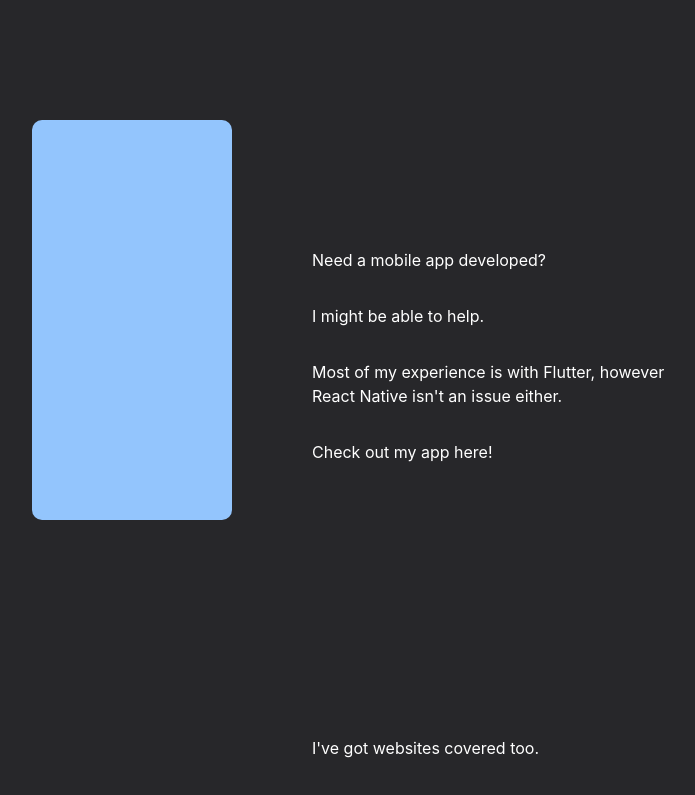
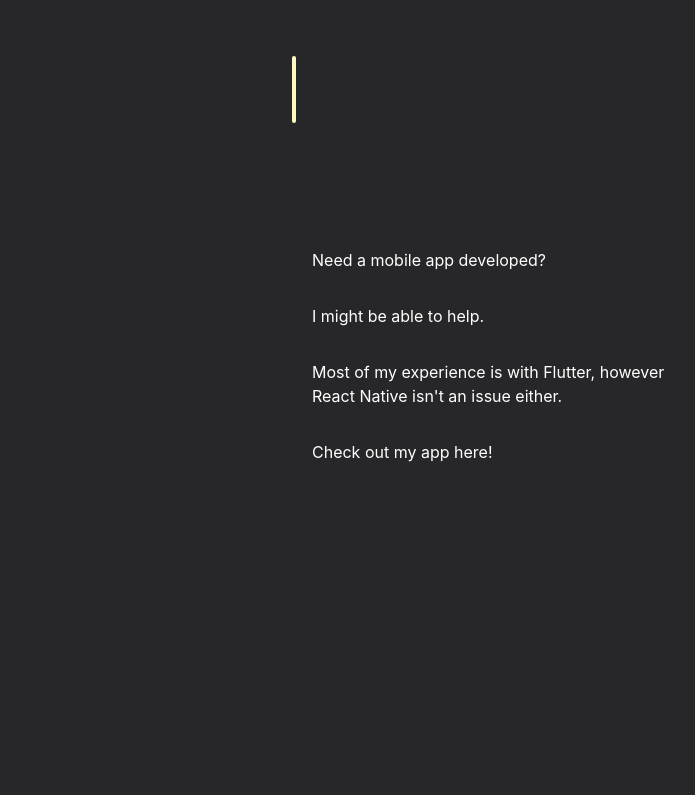
Before and after one commit to ottoohey/oliver-toohey-website-2.0, a React (Create React App) app: page / in a window 1280 px wide. Shown: the part 1000-1795 px from the top of the page, without its empty margins (344-1039 px from the left). Built offline with nearby package versions, Linux system fonts and the light colour scheme; a web font is replaced by a local one.

Commit message:
Home screen nearly done

```diff
--- a/src/App.css
+++ b/src/App.css
@@ -57,6 +57,13 @@
   color: white;
 }
 
+.starter-square {
+  border-radius: 10px;
+  height: 50pt;
+  width: 3pt;
+  transition: all 200ms ease;
+}
+
 .phone-screen {
   border-radius: 10px;
   height: 300pt;
@@ -72,3 +79,26 @@
   min-width: 400pt;
   transition: all 200ms ease;
 }
+
+.cloud-stack {
+  border-radius: 10px;
+  height: 200pt;
+  width: 200pt;
+  min-width: 200pt;
+  transition: all 200ms ease;
+}
+
+.automation-clock {
+  border-radius: 100%;
+  height: 200pt;
+  width: 200pt;
+  min-width: 200pt;
+  transition: all 200ms ease;
+}
+
+.clock-off {
+  border-radius: 100%;
+  height: 0;
+  width: 0;
+  transition: all 200ms ease;
+}
--- a/src/App.js
+++ b/src/App.js
@@ -3,11 +3,17 @@ import { useSpring, animated, easings } from "@react-spring/web";
 import React, { useRef, useEffect } from "react";
 import { useSelector, useDispatch } from "react-redux";
 import { transition } from "./features/opacity/opacitySlice.js";
-import { position } from "./features/homescreenAnimation/homescreenAnimationSlice.js";
+import {
+  position,
+  padding,
+} from "./features/homescreenAnimation/homescreenAnimationSlice.js";
 
 function App() {
   const opacityArray = useSelector((state) => state.opacity.value);
-  const fixedPosition = useSelector((state) => state.fixedPosition.value);
+  const fixedPosition = useSelector((state) => state.homescreen.value);
+  const paddingEnabled = useSelector(
+    (state) => state.homescreen.paddingEnabled
+  );
   const dispatch = useDispatch();
 
   const breathingConfig = {
@@ -120,10 +126,28 @@ function App() {
     const webDescElementRelativePostition =
       webDescElementDistanceToTop - scrollPosition;
 
+    const cloudDescElement = document.getElementById("cloudDescElement");
+    const cloudDescElementDistanceToTop =
+      window.pageYOffset + cloudDescElement.getBoundingClientRect().top;
+    const cloudDescElementRelativePostition =
+      cloudDescElementDistanceToTop - scrollPosition;
+
+    const automationDescElement = document.getElementById(
+      "automationDescElement"
+    );
+    const automationDescElementDistanceToTop =
+      window.pageYOffset + automationDescElement.getBoundingClientRect().top;
+    const automationDescElementRelativePostition =
+      automationDescElementDistanceToTop - scrollPosition;
+
+    console.log(automationDescElementRelativePostition);
+
     dispatch(
       position([
         mobDescElementRelativePostition,
         webDescElementRelativePostition,
+        cloudDescElementRelativePostition,
+        automationDescElementRelativePostition,
       ])
     );
   };
@@ -138,11 +162,70 @@ function App() {
 
   const morphShape = () => {
     if (fixedPosition[0]) {
+      morph(0);
       return "phone-screen fixed top-32 pointer-events-none bg-green-300";
     } else if (fixedPosition[1]) {
+      morph(1);
       return "laptop-screen fixed top-32 pointer-events-none bg-green-300";
+    } else if (fixedPosition[2]) {
+      morph(2);
+      return "cloud-stack fixed top-32 pointer-events-none bg-green-300";
+    } else if (fixedPosition[3]) {
+      morph(3);
+      return "automation-clock fixed top-32 pointer-events-none bg-green-300";
+    } else if (fixedPosition[4]) {
+      morph();
+      return "clock-off fixed top-32 pointer-events-none bg-green-300";
     } else {
-      return "phone-screen relative top-32 pointer-events-none bg-blue-300";
+      morph();
+      return "starter-square relative top-32 pointer-events-none bg-yellow-100";
+    }
+  };
+
+  const [morphSpring, morphApi] = useSpring(() => ({
+    xys: [0, 0, 1],
+    config: { mass: 1, tension: 0, friction: 5 },
+  }));
+
+  const trans = (x, y, s) =>
+    `perspective(600px) rotateX(${x}deg) rotateY(${y}deg) scale(${s})`;
+
+  const morph = (index) => {
+    switch (index) {
+      case 0:
+        morphApi.start({
+          to: {
+            xys: [0, 5, 1],
+          },
+        });
+        break;
+      case 1:
+        morphApi.start({
+          to: {
+            xys: [0, 10, 1],
+          },
+        });
+        break;
+      case 2:
+        morphApi.start({
+          to: {
+            xys: [80, 0, 1],
+          },
+        });
+        break;
+      case 3:
+        morphApi.start({
+          to: {
+            xys: [0, 0, 1],
+          },
+        });
+        break;
+      default:
+        morphApi.start({
+          to: {
+            xys: [0, 0, 1],
+          },
+        });
     }
   };
 
@@ -272,7 +355,8 @@ function App() {
       </div>
       <div className="fixed mx-auto inset-x-0 top-24 text-sm sm:text-lg">
         <p className={opacityArray[2] ? "text-opaque" : "text-clear"}>
-          My head gets stuck in the clouds sometimes, mainly AWS and Azure.
+          My head gets stuck in the clouds sometimes (haha), mainly AWS and
+          Azure.
         </p>
       </div>
       <div className="fixed mx-auto inset-x-0 top-24 text-sm sm:text-lg">
@@ -293,22 +377,35 @@ function App() {
       </div>
       <div className="h-screen w-screen bg-zinc-800">
         <div className="flex pt-32 bg-zinc-800">
-          <div className="w-1/2 flex justify-end p-16">
-            <div
+          <div
+            className={
+              paddingEnabled
+                ? "w-1/2 flex justify-end p-8"
+                : "w-1/2 flex justify-end p-0"
+            }
+          >
+            <animated.div
               className={morphShape()}
-              // className={
-              //   if (!fixedPosition[0]) {
-              //     "phone-screen relative top-32 pointer-events-none bg-blue-300"
-              //   } else {
-              //     "phone-screen fixed top-32 pointer-events-none bg-green-300"
-              //   }
-              // }
-              // className={
-              //   fixedPosition[0]
-              //     ? "phone-screen fixed top-32 pointer-events-none bg-green-300"
-              //     : "phone-screen relative top-32 pointer-events-none bg-blue-300"
-              // }
-            ></div>
+              style={{
+                transform: morphSpring.xys.to(trans),
+                opacity: fixedPosition[2] ? 1 : 0,
+              }}
+            ></animated.div>
+            <animated.div
+              className={morphShape()}
+              style={{
+                transform: morphSpring.xys.to(trans),
+                y: fixedPosition[2] ? "20pt" : "0pt",
+                opacity: fixedPosition[2] ? 1 : 0,
+              }}
+            ></animated.div>
+            <animated.div
+              className={morphShape()}
+              style={{
+                transform: morphSpring.xys.to(trans),
+                y: fixedPosition[2] ? "-20pt" : "0pt",
+              }}
+            ></animated.div>
           </div>
           <div className="flex-col w-1/3 pt-16">
             <>
@@ -329,6 +426,7 @@ function App() {
               <p className="text-white text-start p-4">
                 Check out my app here!
               </p>
+              <div className="h-80"></div>
             </>
             <>
               <p
@@ -340,9 +438,50 @@ function App() {
               <p className="text-white text-start p-4">
                 Although that should be pretty obvious if you're reading this.
               </p>
-              <div className="h-screen"></div>
+              <div className="h-80"></div>
+            </>
+            <>
+              <p
+                className="text-white text-start pt-64 p-4"
+                id="cloudDescElement"
+              >
+                So where do I deploy everything?
+              </p>
+              <p className="text-white text-start p-4">
+                The cloud of course, wherever that is...
+              </p>
+              <p className="text-white text-start p-4">
+                I have my AWS Solutions Architect Associate Certificate and can
+                deploy infrastructure as code using CDK.
+              </p>
+              <p className="text-white text-start p-4">
+                I've also done a fair bit in Azure.
+              </p>
+              <div className="h-80"></div>
+            </>
+            <>
+              <p
+                className="text-white text-start pt-64 p-4"
+                id="automationDescElement"
+              >
+                Finally, transitioning to full time work as left me with a
+                worryingly small amount of free time.
+              </p>
+              <p className="text-white text-start p-4">
+                Thankfully I have been introduced to automation.
+              </p>
+              <p className="text-white text-start p-4">
+                At work, we use Ansible.
+              </p>
+              <p className="text-white text-start p-4">
+                At home, I use Google App Scripts.
+              </p>
+              <div className="h-48"></div>
             </>
           </div>
+        </div>
+        <div className="h-screen bg-zinc-700">
+          <p>testing</p>
         </div>
       </div>
     </div>
--- a/src/app/Store.js
+++ b/src/app/Store.js
@@ -5,6 +5,6 @@ import homescreenReducer from "../features/homescreenAnimation/homescreenAnimati
 export default configureStore({
   reducer: {
     opacity: opacityReducer,
-    fixedPosition: homescreenReducer,
+    homescreen: homescreenReducer,
   },
 });
--- a/src/features/homescreenAnimation/homescreenAnimationSlice.js
+++ b/src/features/homescreenAnimation/homescreenAnimationSlice.js
@@ -1,23 +1,46 @@
 import { createSlice } from "@reduxjs/toolkit";
+
+const defaultBuffer = 128;
 
 export const homescreenAnimationSlice = createSlice({
   name: "fixedPosition",
   initialState: {
-    value: [false, false],
+    paddingEnabled: false,
+    value: [false, false, false, false, false],
   },
   reducers: {
     position: (state, action) => {
-      if (action.payload[0] <= 0 && action.payload[1] >= 32) {
-        state.value = [true, false];
-      } else if (action.payload[1] <= 32) {
-        state.value = [false, true];
+      if (
+        action.payload[0] <= 0 &&
+        action.payload[1] >= defaultBuffer &&
+        action.payload[2] >= defaultBuffer &&
+        action.payload[3] >= defaultBuffer
+      ) {
+        state.value = [true, false, false, false, false];
+        state.paddingEnabled = true;
+      } else if (
+        action.payload[1] <= defaultBuffer &&
+        action.payload[2] >= defaultBuffer &&
+        action.payload[3] >= defaultBuffer
+      ) {
+        state.value = [false, true, false, false, false];
+      } else if (
+        action.payload[2] <= defaultBuffer &&
+        action.payload[3] >= defaultBuffer
+      ) {
+        state.value = [false, false, true, false, false];
+      } else if (action.payload[3] <= -200) {
+        state.value = [false, false, false, false, true];
+      } else if (action.payload[3] <= defaultBuffer) {
+        state.value = [false, false, false, true, false];
       } else {
-        state.value = [false, false];
+        state.value = [false, false, false, false];
+        state.paddingEnabled = false;
       }
     },
   },
 });
 
-export const { position } = homescreenAnimationSlice.actions;
+export const { position, padding } = homescreenAnimationSlice.actions;
 
 export default homescreenAnimationSlice.reducer;
--- a/tailwind.config.js
+++ b/tailwind.config.js
@@ -18,6 +18,11 @@ module.exports = {
     backgroundSize: {
       small: "40pt",
     },
+    extend: {
+      inset: {
+        "nearly-full": "98%",
+      },
+    },
   },
   important: true,
   plugins: [],
```
